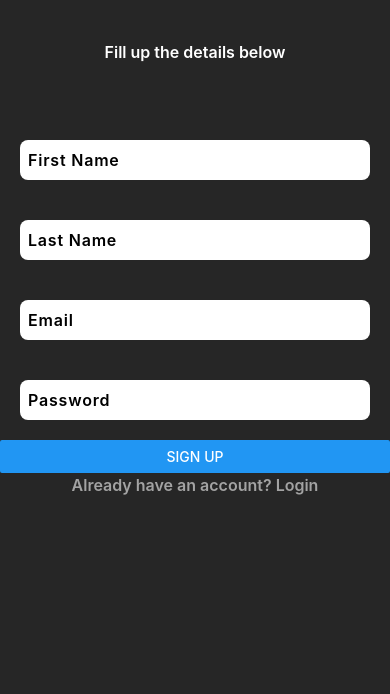
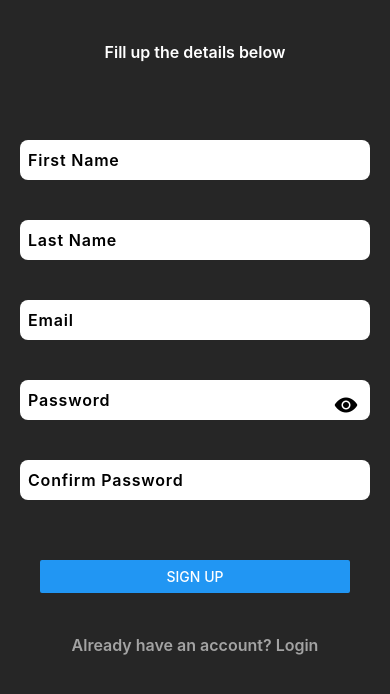
Before and after one commit to TsheriSherpa/CapstoneProjectMap1, a React Native app: screen /SignUp in a window 390 px wide. Shown: the top 694 px of the page. Built offline with nearby package versions, Linux system fonts and the light colour scheme.

Commit message:
Validation

```diff
--- a/src/screens/SignUpScreen.js
+++ b/src/screens/SignUpScreen.js
@@ -1,4 +1,4 @@
-import { Text, Dimensions, TextInput, Button, TouchableOpacity } from 'react-native'
+import { Text, View, Dimensions, TextInput, Button, TouchableOpacity } from 'react-native'
 import React, { useState } from 'react'
 import { SafeAreaView } from 'react-native-safe-area-context'
 import { useNavigation } from '@react-navigation/native'
@@ -6,6 +6,7 @@ import { useNavigation } from '@react-navigation/native'
 import { getAuth, createUserWithEmailAndPassword } from "firebase/auth";
 import { db } from '../utilities/firebase';
 import { addDoc, collection, doc, setDoc } from 'firebase/firestore/lite';
+import { Ionicons } from '@expo/vector-icons';
 
 let { width, height } = Dimensions.get('window')
 
@@ -16,9 +17,24 @@ export default function SignUpScreen() {
     const [lastName, setLastName] = useState("")
     const [email, setEmail] = useState("")
     const [password, setPassword] = useState("")
+    const [confirmPassword, setConfirmPassword] = useState("")
+    const [showPassword, setShowPassword] = useState(false)
+    const [passwordsMatch, setPasswordsMatch] = useState(true)
+    const [emailExists, setEmailExists] = useState(false)
 
     const handleSignUp = async () => {
-        // Add to firebase signupusingEmailPAssword
+
+        if (password.length < 6) {
+            console.log("Password should be at least 6 characters long");
+            return;
+        }
+
+        if (password !== confirmPassword) {
+            setPasswordsMatch(false);
+            return;
+        }
+
+        setPasswordsMatch(true);
 
         const auth = getAuth();
         createUserWithEmailAndPassword(auth, email, password)
@@ -26,7 +42,7 @@ export default function SignUpScreen() {
                 console.log("Success");
                 const user = userCredential.user;
 
-                setDoc(doc(db,"users", user.uid),{
+                setDoc(doc(db, "users", user.uid), {
                     firstName: firstName,
                     lastName: lastName,
                     email: email
@@ -34,6 +50,11 @@ export default function SignUpScreen() {
             })
             .catch((error) => {
                 console.log(error);
+                if (error.code === "auth/email-already-in-use") {
+                    setEmailExists(true);
+                } else {
+                    setEmailExists(false);
+                }
             });
     }
 
@@ -60,13 +81,40 @@ export default function SignUpScreen() {
                 placeholderTextColor={'black'}
                 className="p-2 m-5 rounded-lg bg-white text-base font-semibold text-black tracking-wider" />
 
+            {emailExists && (
+                <Text className="p-2 ml-5 text-base font-semibold text-red-600 tracking-wider">Email already exists</Text>
+            )}
+
+            <View>
+                <TextInput
+                    onChangeText={(text) => setPassword(text)}
+                    placeholder="Password"
+                    placeholderTextColor={'black'}
+                    secureTextEntry={!showPassword}
+                    className="p-2 m-5 rounded-lg bg-white text-base font-semibold text-black tracking-wider"
+                />
+                <TouchableOpacity onPress={() => setShowPassword(!showPassword)} className="p-8 absolute right-0">
+                    <Ionicons name={showPassword ? 'eye-off' : 'eye'} size={24} color="black" />
+                </TouchableOpacity>
+            </View>
+
             <TextInput
-                onChangeText={(text) => setPassword(text)}
-                placeholder="Password"
+                onChangeText={(text) => setConfirmPassword(text)}
+                placeholder="Confirm Password"
                 placeholderTextColor={'black'}
-                className="p-2 m-5 rounded-lg bg-white text-base font-semibold text-black tracking-wider" />
+                secureTextEntry={!showPassword}
+                className="p-2 m-5 mb-5 rounded-lg bg-white text-base font-semibold text-black tracking-wider"
+            />
+            {!passwordsMatch &&
+                <Text className="p-2 ml-5 text-base font-semibold text-red-600 tracking-wider">Passwords do not match</Text>
+            }
+            {password.length > 0 && password.length < 6 && (
+                <Text className="p-2 ml-5 text-base font-semibold text-red-600 tracking-wider">Password should be at least 6 characters long</Text>
+            )}
 
-            <Button title="Sign Up" onPress={handleSignUp} />
+            <View className="m-10">
+                <Button title="Sign Up" onPress={handleSignUp} />
+            </View>
 
             {/* OnPress={navigation.navigte("Login")} */}
 
```
